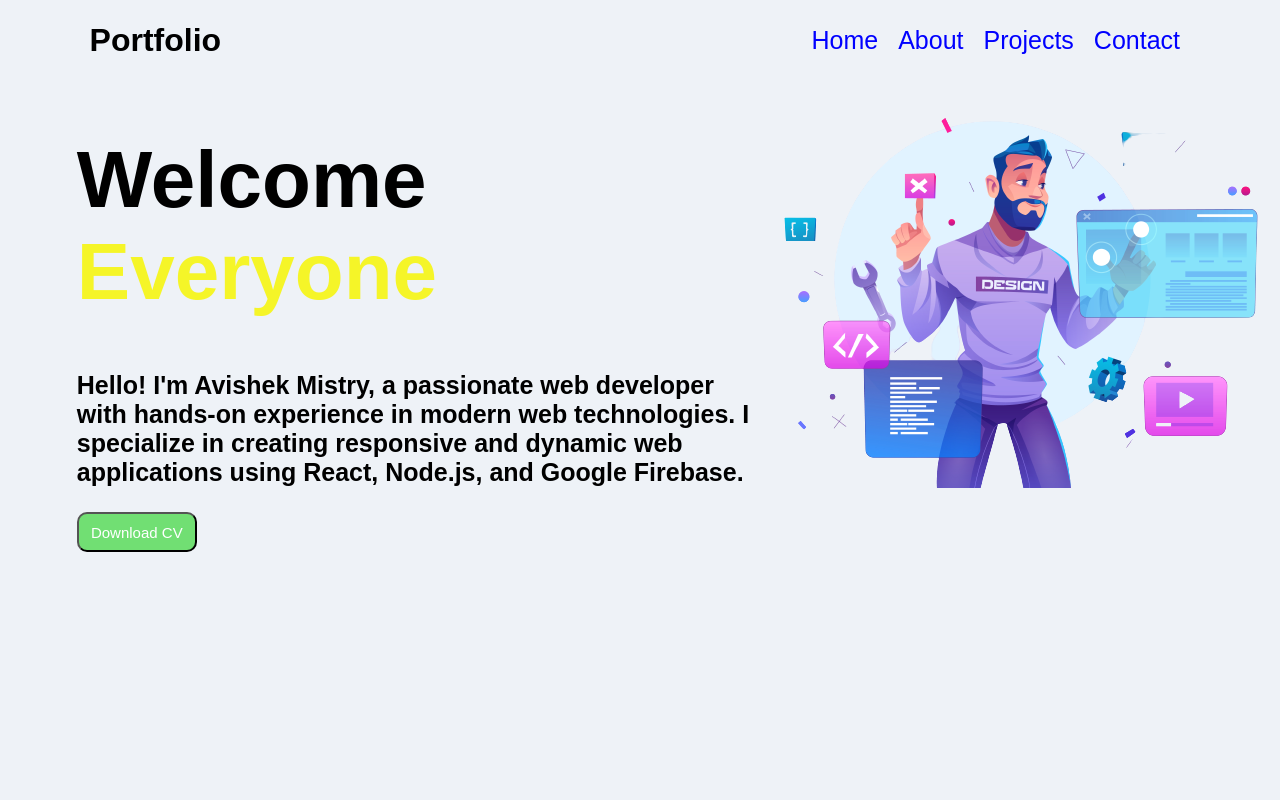
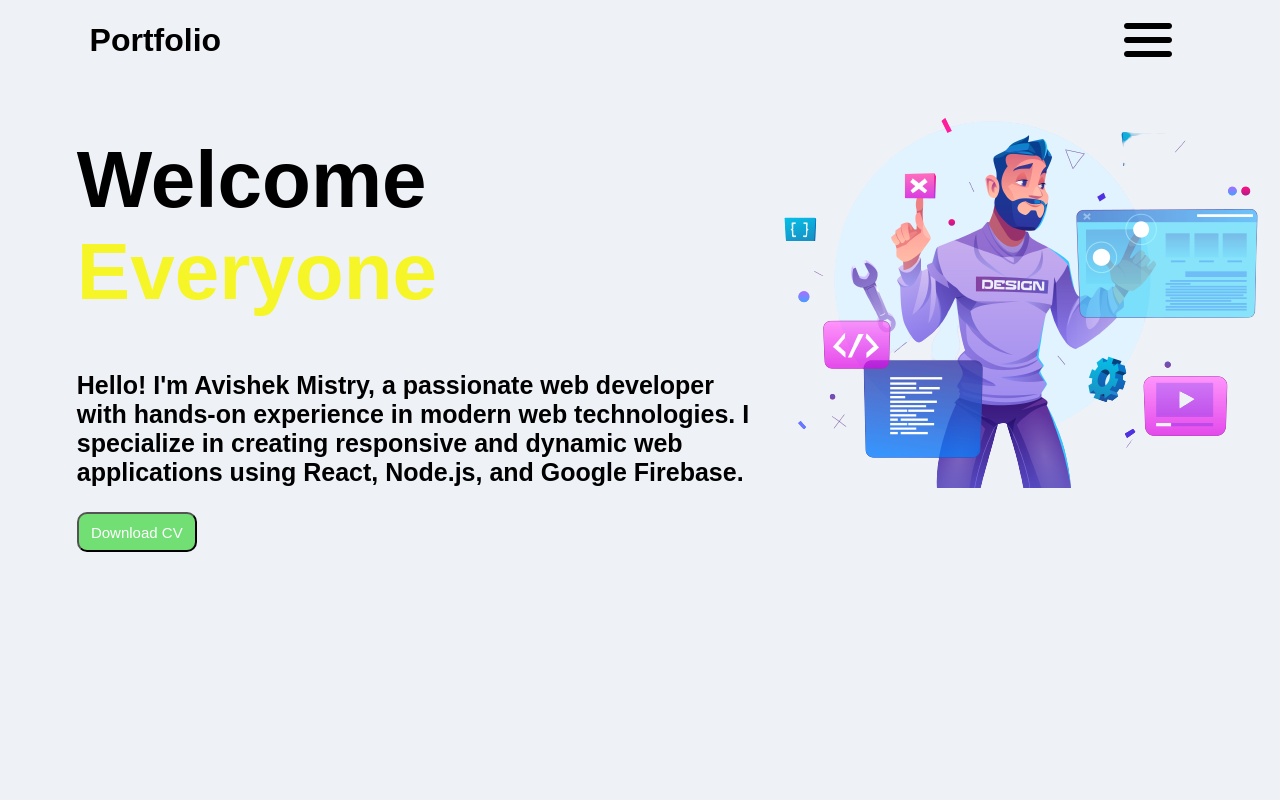
Before and after one commit to avishek195/Avishek-Mistry-Portfolio, a React (Vite) app: page / in a window 1280 px wide. Shown: the top 800 px of the page. Built offline with nearby package versions, Linux system fonts and the light colour scheme; a web font is replaced by a local one.

Commit message:
add menu item

```diff
--- a/src/Components/Home/home.css
+++ b/src/Components/Home/home.css
@@ -1,5 +1,6 @@
 .home-conatiner{
     /* border: 2px solid red; */
+    /* margin-top: 100px; */
     height: 100vh;
     width: 100vw;
     display: flex;
--- a/src/Layouts/MainLayout.jsx
+++ b/src/Layouts/MainLayout.jsx
@@ -1,14 +1,15 @@
-import React from "react";
-
+import React, { useState } from "react";
+import manuBar from "../assets/menu.png";
 import "./mainlayout.css";
 const MainLayout = ({ children }) => {
+  const [clicked, setClicked] = useState(false);
   return (
     <div className="main-container">
       <header className="navbar-container">
         <div className="logo-section">
           <h1>Portfolio</h1>
         </div>
-
+        {clicked ? (
           <ul className="nav-links">
             <li>
               <a href="#home">Home</a>
@@ -22,7 +23,23 @@ const MainLayout = ({ children }) => {
             <li>
               <a href="#contact">Contact</a>
             </li>
+            <li>
+              <img
+                src={manuBar}
+                alt="menu"
+                onClick={() => setClicked((prev) => !prev)}
+              />
+            </li>
           </ul>
+        ) : (
+          <div className="nav-links">
+            <img
+              src={manuBar}
+              alt="menu"
+              onClick={() => setClicked((prev) => !prev)}
+            />
+          </div>
+        )}
       </header>
       {children}
       <footer className="footer">
--- a/src/Layouts/mainlayout.css
+++ b/src/Layouts/mainlayout.css
@@ -1,3 +1,4 @@
+
 .navbar-container{
 height: 80px;
 width: 100vw;
@@ -18,10 +19,12 @@ justify-content: space-between;
 
 .nav-links{
     /* padding-right: 20px; */
+    width: auto;
     margin-right: 100px;
     display: flex;
     justify-content: center;
     align-items: center;
+    /* flex-direction: column; */
     gap: 20px;
 }
 .nav-links li{
@@ -35,12 +38,13 @@ justify-content: space-between;
 .footer{
     height: 80px;
 width: 100vw;
-    /* border: 2px solid red; */
+    border: 2px solid red;
     display: flex;
     align-items: center;
     justify-content: center;
 }
 .footer h2{
+    /* border: 2px solid red; */
     text-align: center;
 }
 
```
Also changed, not shown: src/assets/menu.png (added). Lines whose indentation alone changed are shown as unchanged.
